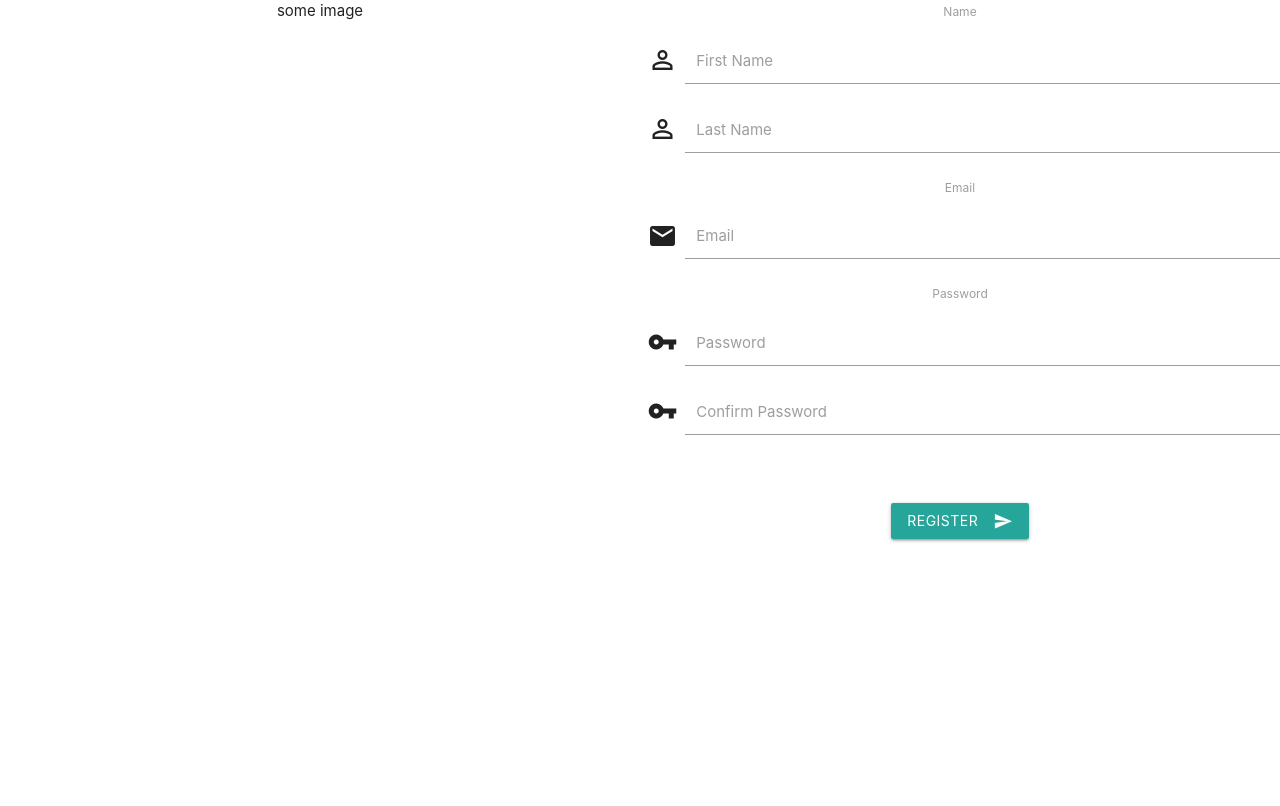
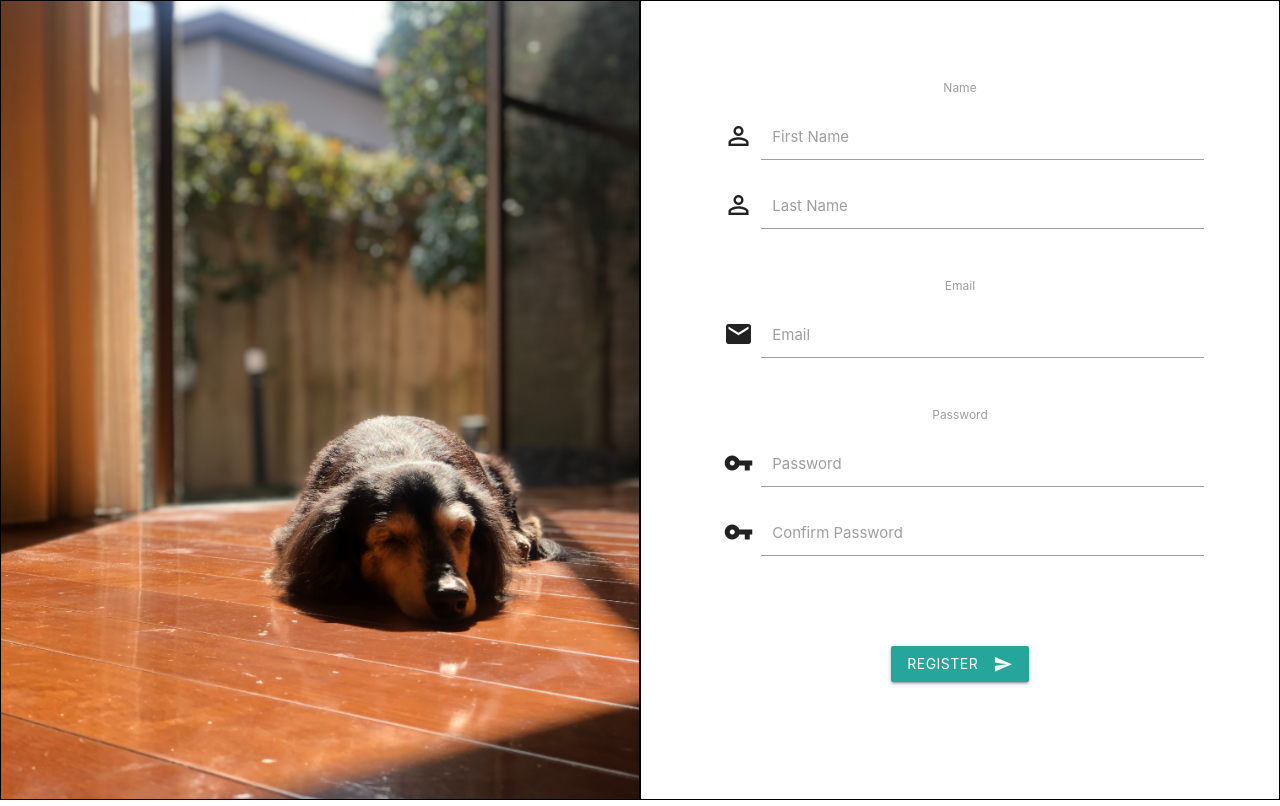
Before and after one commit to kojiokajima/linspiration, a React (Create React App) app in the folder client/: page / in a window 1280 px wide. Built offline with nearby package versions, Linux system fonts and the light colour scheme.

Commit message:
implemented minimum signup page

```diff
--- a/client/package.json
+++ b/client/package.json
@@ -15,6 +15,7 @@
     "react-materialize": "^3.9.8",
     "react-router-dom": "^5.2.0",
     "react-scripts": "4.0.3",
+    "styled-components": "^5.2.3",
     "web-vitals": "^1.1.1"
   },
   "scripts": {
--- a/client/src/App.jsx
+++ b/client/src/App.jsx
@@ -3,10 +3,12 @@ import {BrowserRouter} from 'react-router-dom'
 import Router from './Router'
 import logo from './logo.svg';
 import './App.css';
+import './assets/styles/main.scss'
 
 function App() {
   return (
     <div className="App">
+    {/* <div> */}
       <BrowserRouter>
         <Router />
       </BrowserRouter>
--- a/client/src/assets/styles/_signup.scss
+++ b/client/src/assets/styles/_signup.scss
@@ -3,12 +3,29 @@
   justify-content: space-between;
 
   & .signup-hero {
+    border: 1px solid #000;
     width: 50vw;
     height: 100vh;
+    // vertical-align:middle;
+
+    & img {
+      height: 100%;
+      width: 100%;
+      object-fit: cover;
+    }
   }
 
+
   & .signup-form {
+    border: 1px solid #000;
     width: 50vw;
     height: 100vh;
+    // margin: 2rem;
+    padding: 5rem;
+    // display: flex;
+    // flex-direction: column;
+    // align-items:center;
+    // align-items: stretch;
+
   }
 }
--- a/client/src/components/SignUp.jsx
+++ b/client/src/components/SignUp.jsx
@@ -1,24 +1,31 @@
 import React from "react";
 import { TextInput, Button, Icon } from "react-materialize";
+import styled from 'styled-components'
+import Hero from '../assets/images/dog01.jpg'
 
-import '../assets/styles/main.scss'
+// const SignUpContainer = styled.div`
+//   margin: 2rem;
+// `
 
 const SignUp = () => {
   return (
     <div className="signup">
       <div className="signup-hero">
-        some image
+        <img src={Hero} alt="" />
+        {/* some image */}
       </div>
       <form className="signup-form" action="/signup" method="POST">
         <label htmlFor="">Name</label>
         <TextInput id="firstName" icon="person_outline" label="First Name" name="firstName" />
         <TextInput id="lastName" icon="person_outline" label="Last Name" name="lastName" />
+        <br/>
         <label htmlFor="">Email</label>
         <TextInput id="email" icon="email" label="Email" name="email" email={true}  />
+        <br/>
         <label htmlFor="">Password</label>
         <TextInput id="password" icon="vpn_key" label="Password" name="password" password={true} />
         <TextInput id="confirm-password" icon="vpn_key" label="Confirm Password" name="confirmPassword" password={true} />
-        <br/><br/>
+        <br/><br/><br/>
         <Button type="submit" waves="light">Register<Icon right >send</Icon></Button>
       </form>
     </div>
```
Also changed, not shown: client/src/assets/images/dog01.jpg (added), 1 other file (tests, documents, lock files or other folders).
